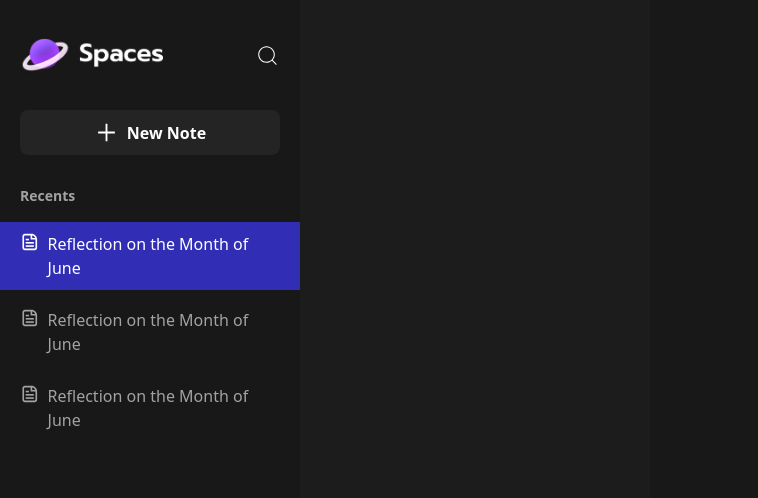
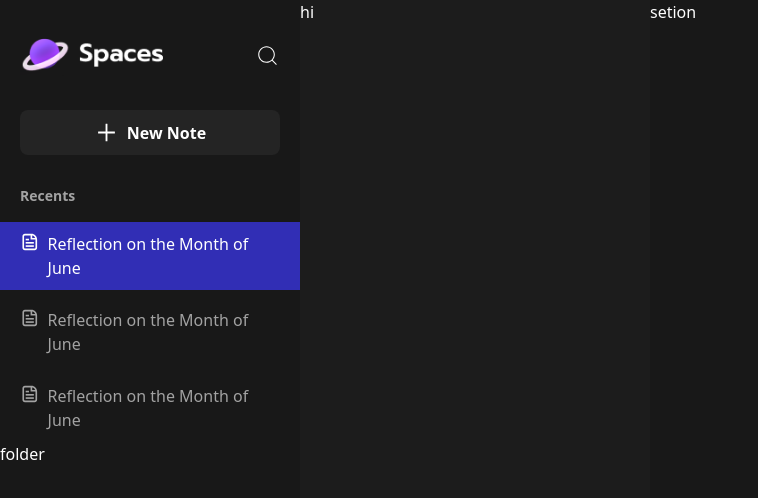
Before and after one commit to abitechcoder/spaces-note-app, a React (Vite) app in the folder frontend/: page /dashboard in a window 1280 px wide. Shown: the top 498 px of the page, without its empty margins (0-758 px from the left). Built offline with nearby package versions, Linux system fonts and the light colour scheme; a web font is replaced by a local one.

Commit message:
front end

```diff
--- a/frontend/src/pages/Dashboard.jsx
+++ b/frontend/src/pages/Dashboard.jsx
@@ -36,9 +36,14 @@ function Dashboard() {
             </div>
           </div>
         </div>
+        <div className="text-white">folder</div>
       </div>
-      <div className="bg-[#1c1c1c]"></div>
-      <div></div>
+      <div className="bg-[#1c1c1c] text-white">
+        hi
+      </div>
+      <div className="text-white">
+    setion
+      </div>
     </section>
   );
 }
```
Also changed, not shown: 1 other file (tests, documents, lock files or other folders).
